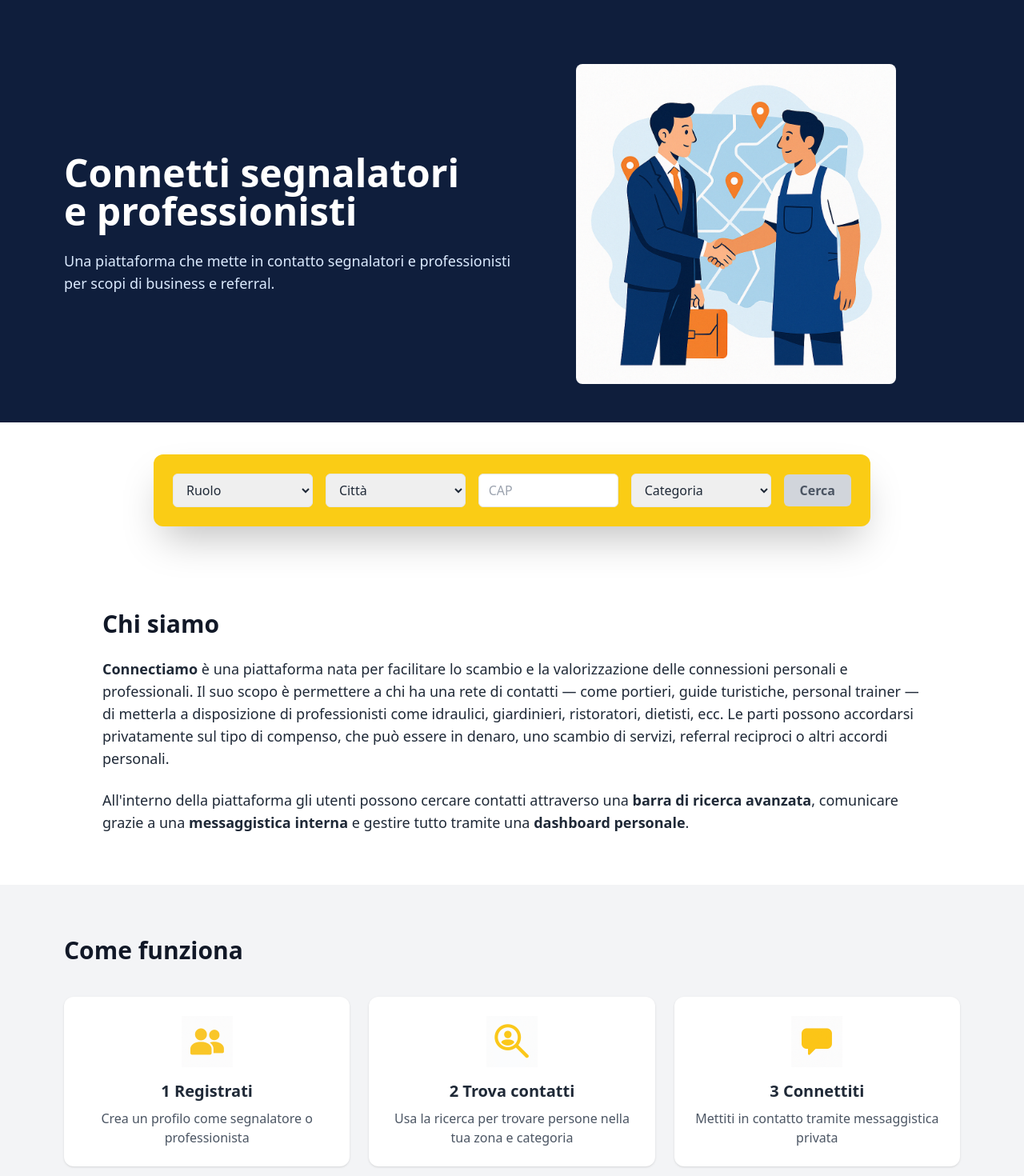
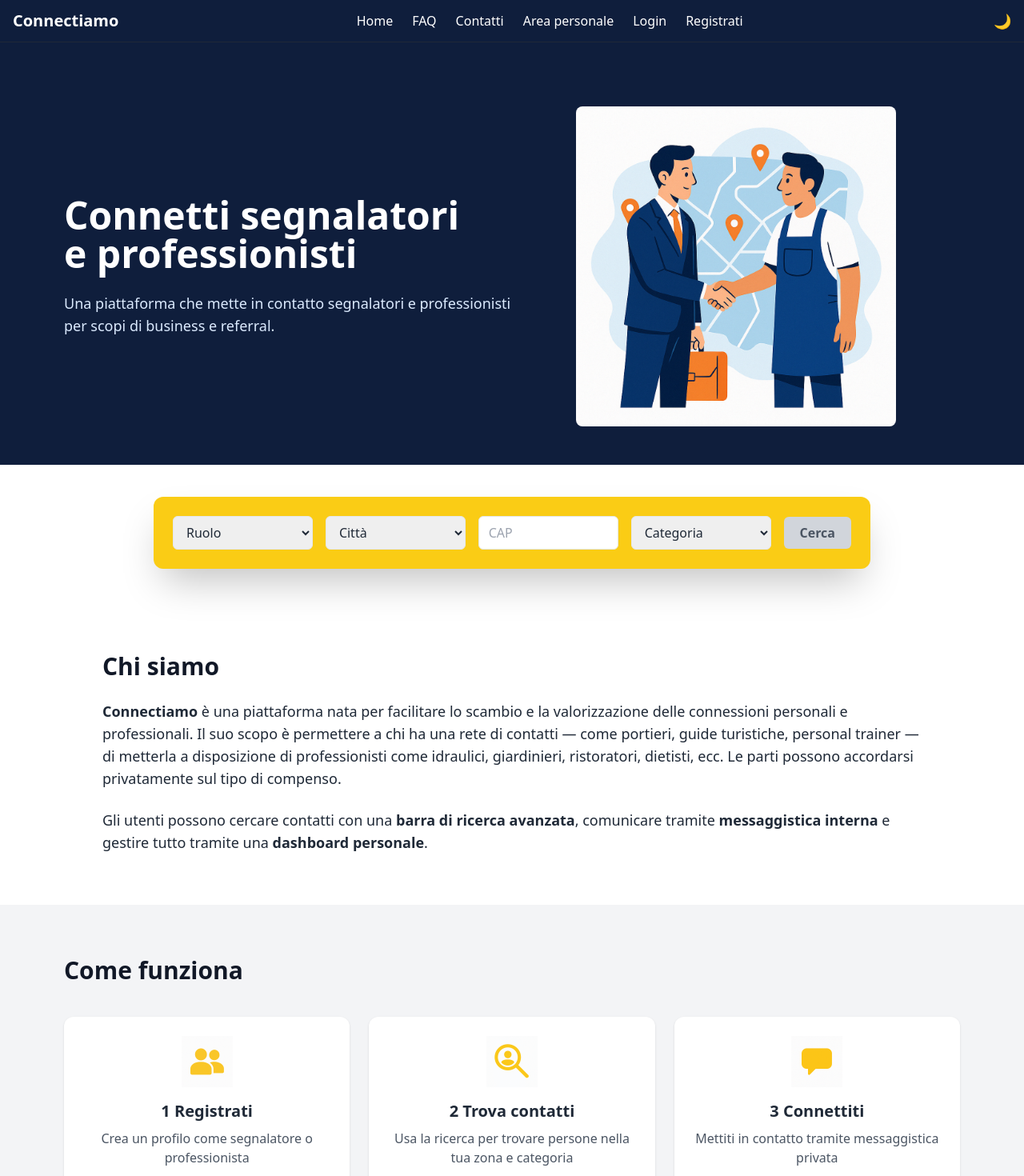
Before and after one commit to ilfrusciante/Connectiamo-website, a Next.js app: page / in a window 1280 px wide. Shown: the top 1470 px of the page at 80% size. Built offline with nearby package versions, Linux system fonts and the light colour scheme.

Commit message:
Update index.js

```diff
--- a/pages/index.js
+++ b/pages/index.js
@@ -1,7 +1,8 @@
 import Head from 'next/head';
 import Image from 'next/image';
-import { useState, useEffect } from 'react';
+import { useState } from 'react';
 import { useRouter } from 'next/router';
+import Navbar from '../components/Navbar'; // <-- IMPORTANTE
 
 export default function Home() {
   const router = useRouter();
@@ -24,13 +25,12 @@ export default function Home() {
         <title>Connectiamo</title>
       </Head>
 
+      <Navbar /> {/* <-- AGGIUNTO QUI */}
+
       <main className="bg-white text-gray-900">
-
         {/* HERO SECTION */}
         <section className="bg-[#0f1e3c] text-white pt-20 pb-12 px-6 md:px-20 relative overflow-hidden">
           <div className="max-w-7xl mx-auto flex flex-col md:flex-row items-center justify-between">
-
-            {/* Testo */}
             <div className="md:w-1/2 space-y-6 z-10">
               <h1 className="text-4xl md:text-5xl font-bold leading-tight">
                 Connetti segnalatori <br /> e professionisti
@@ -40,7 +40,6 @@ export default function Home() {
               </p>
             </div>
 
-            {/* Immagine */}
             <div className="md:w-1/2 mt-10 md:mt-0 flex justify-center">
               <Image
                 src="/images/connect-hero.png"
@@ -51,7 +50,6 @@ export default function Home() {
                 priority
               />
             </div>
-
           </div>
         </section>
 
@@ -124,11 +122,10 @@ export default function Home() {
             <p className="text-gray-800 text-lg">
               <strong>Connectiamo</strong> è una piattaforma nata per facilitare lo scambio e la valorizzazione delle connessioni personali e professionali.
               Il suo scopo è permettere a chi ha una rete di contatti — come portieri, guide turistiche, personal trainer — di metterla a disposizione di professionisti
-              come idraulici, giardinieri, ristoratori, dietisti, ecc. Le parti possono accordarsi privatamente sul tipo di compenso, che può essere in denaro, uno scambio di servizi,
-              referral reciproci o altri accordi personali.
+              come idraulici, giardinieri, ristoratori, dietisti, ecc. Le parti possono accordarsi privatamente sul tipo di compenso.
             </p>
             <p className="text-gray-800 text-lg">
-              All'interno della piattaforma gli utenti possono cercare contatti attraverso una <strong>barra di ricerca avanzata</strong>, comunicare grazie a una <strong>messaggistica interna</strong> e gestire tutto tramite una <strong>dashboard personale</strong>.
+              Gli utenti possono cercare contatti con una <strong>barra di ricerca avanzata</strong>, comunicare tramite <strong>messaggistica interna</strong> e gestire tutto tramite una <strong>dashboard personale</strong>.
             </p>
           </div>
         </section>
@@ -138,7 +135,6 @@ export default function Home() {
           <div className="max-w-6xl mx-auto">
             <h2 className="text-3xl font-bold mb-10">Come funziona</h2>
             <div className="grid grid-cols-1 md:grid-cols-3 gap-6">
-
               <div className="bg-white p-6 rounded-xl shadow text-center">
                 <Image src="/images/step1-registrati.png" alt="Registrati" width={64} height={64} className="mx-auto mb-4" />
                 <h3 className="text-xl font-semibold mb-2 text-gray-800">1 Registrati</h3>
@@ -156,11 +152,9 @@ export default function Home() {
                 <h3 className="text-xl font-semibold mb-2 text-gray-800">3 Connettiti</h3>
                 <p className="text-gray-600 text-base">Mettiti in contatto tramite messaggistica privata</p>
               </div>
-
             </div>
           </div>
         </section>
-
       </main>
     </>
   );
```
